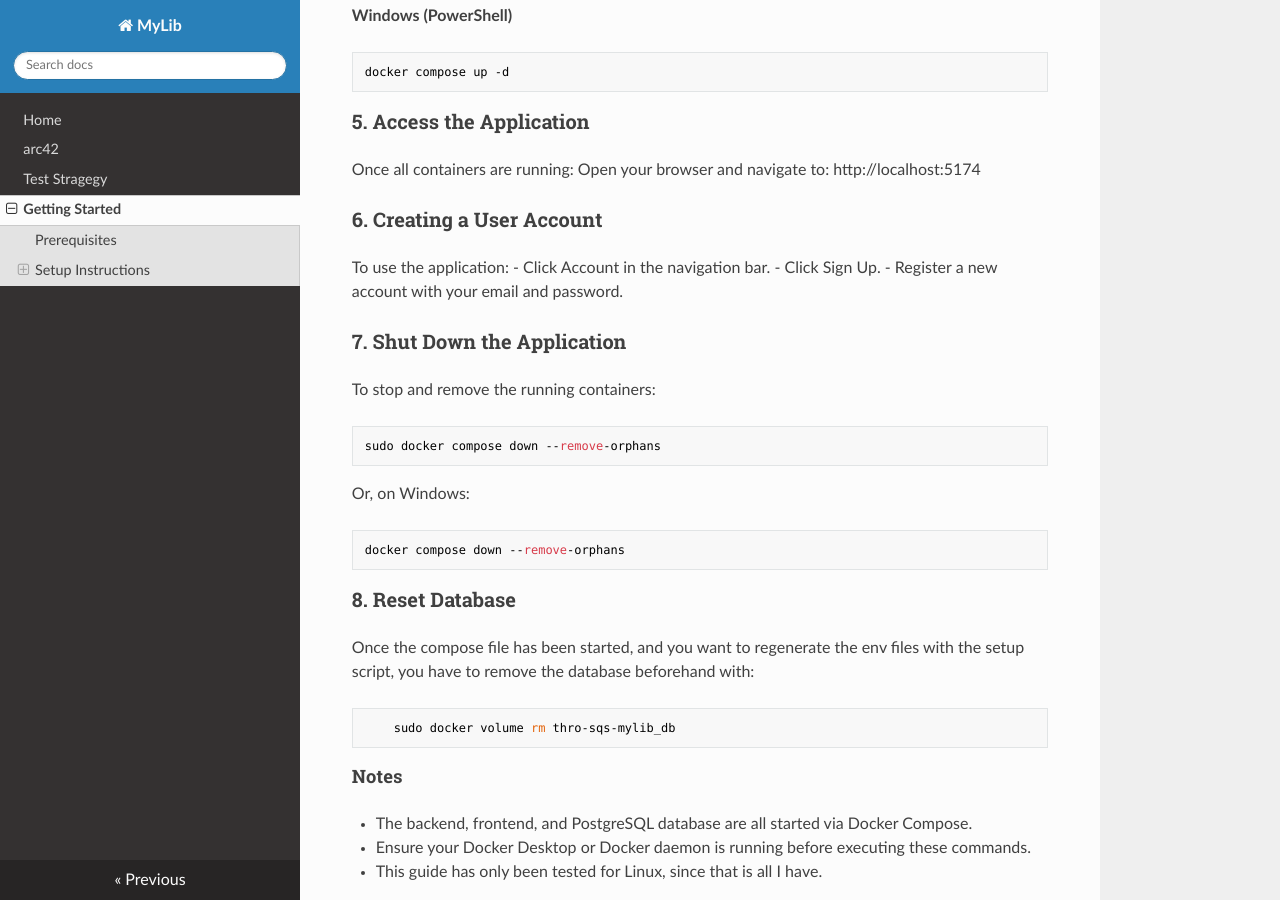
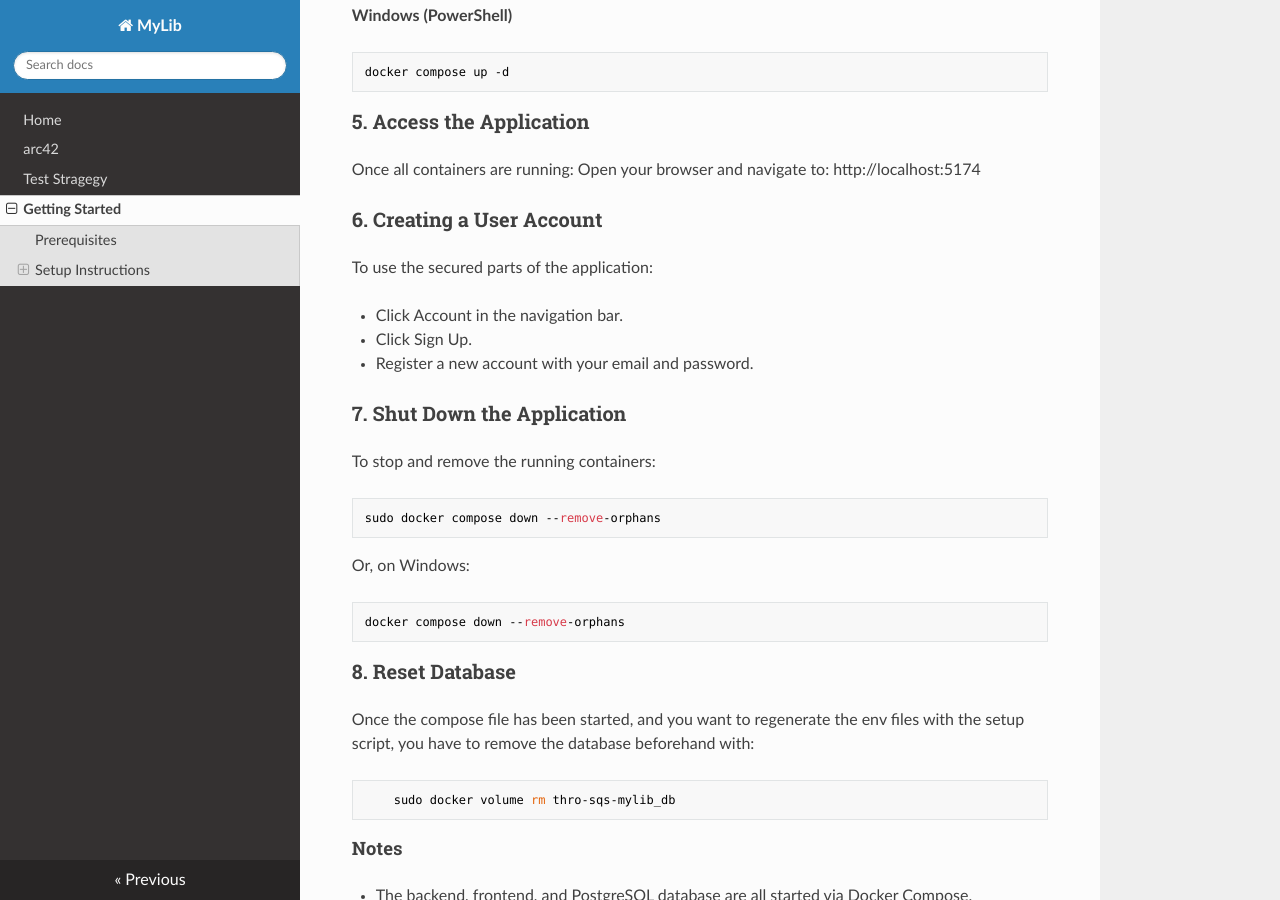
Before and after one commit to CP-THRO/THRO-SQS-MyLib, an MkDocs documentation site: the page built from docs/install.md, in a window 1280 px wide and 900 px high, scrolled down 1236 px. Built offline with MkDocs 1.6.1, drawn with Linux system fonts in a browser that asks for light colours; nearby versions of some CDN libraries.

Commit message:
Small improvement

```diff
--- a/docs/install.md
+++ b/docs/install.md
@@ -62,7 +62,8 @@ Open your browser and navigate to: http://localhost:5174
 
 ### 6. Creating a User Account
 
-To use the application:
+To use the secured parts of the application:
+
 - Click Account in the navigation bar.
 - Click Sign Up.
 - Register a new account with your email and password.
```
Also changed, not shown: README.md (+2 -1 lines).
